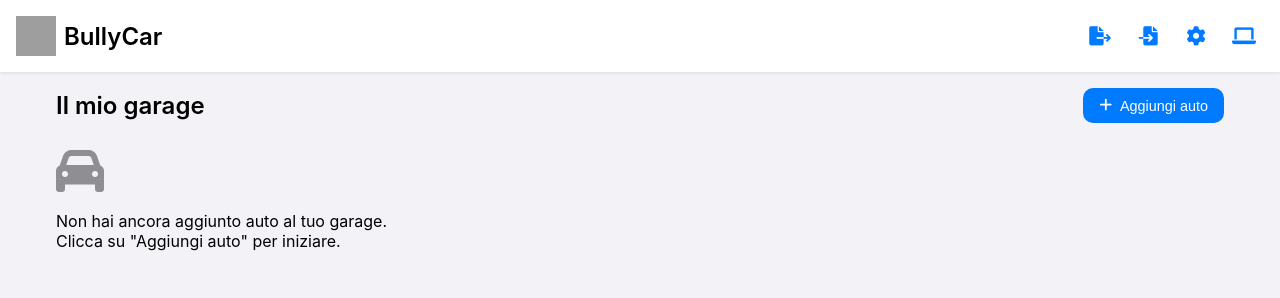
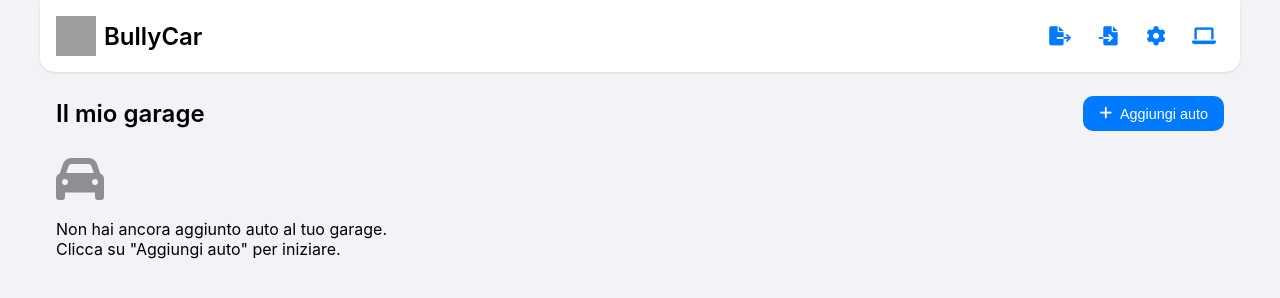
Before and after one commit to carellice/bullycar, a plain HTML site: page index.html in a window 1280 px wide. Drawn offline with Linux system fonts and the light colour scheme; grey boxes are pictures that could not be loaded.

Commit message:
FIX header width

```diff
--- a/styles.css
+++ b/styles.css
@@ -52,7 +52,10 @@ body {
     min-height: 100vh;
     max-width: 100%;
     margin: 0 auto;
-    transition: background-color 0.3s ease, color 0.3s ease;
+    transition: background-color 0.3s ease;
+    display: flex;
+    flex-direction: column;
+    align-items: center;
     background-color: var(--background-primary);
 }
 
@@ -67,6 +70,11 @@ header {
     position: sticky;
     top: 0;
     z-index: 10;
+    width: 100%;
+    max-width: 1200px; /* Stessa larghezza massima del contenuto principale */
+
+    border-radius: 0 0 15px 15px; /* Aggiunge bordi arrotondati solo in basso */
+    margin-bottom: 0.5rem; /* Aggiunge un po' di spazio sotto l'header */
 }
 
 .logo-container {
@@ -160,6 +168,7 @@ h1 {
 main {
     padding: 1rem;
     max-width: 1200px;
+    width: 100%;
     margin: 0 auto;
 }
 
```
